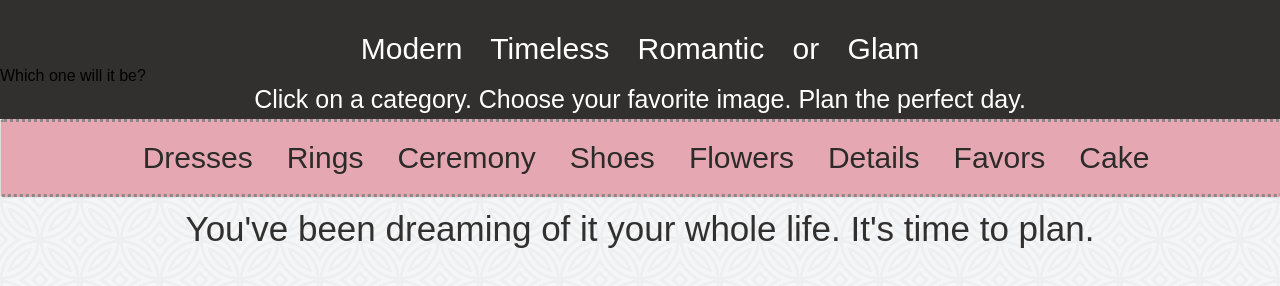
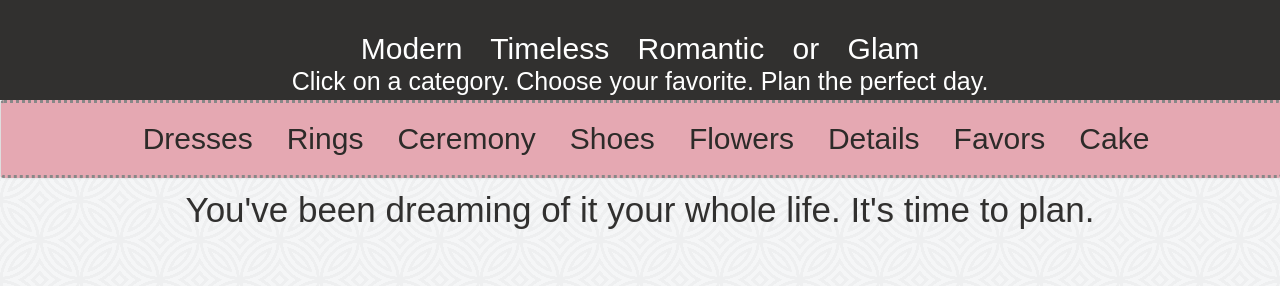
Before and after one commit to elizabethsn7/Wedding-Quiz, a plain HTML site: page index.html in a window 1280 px wide. Drawn offline with nearby package versions, Linux system fonts and the light colour scheme.

Commit message:
newer text

```diff
--- a/css/style.css
+++ b/css/style.css
@@ -20,9 +20,6 @@ body {
 	word-spacing: 20px;
 }
 
-.bottom-p {
-	font-family: "trajan-sans-pro",sans-serif;
-}
 
 p {
 	font-family: "trajan-sans-pro", sans-serif;
--- a/index.html
+++ b/index.html
@@ -17,9 +17,7 @@
     <div class="top-p">
       Modern Timeless Romantic or Glam
     </div>
-      <div class="bottom-p">Which one will it be?</div>
-
-      <p>Click on a category. Choose your favorite image. Plan the perfect day.</p>
+      <p>Click on a category. Choose your favorite. Plan the perfect day.</p>
   </div>
 
   <nav>
```
